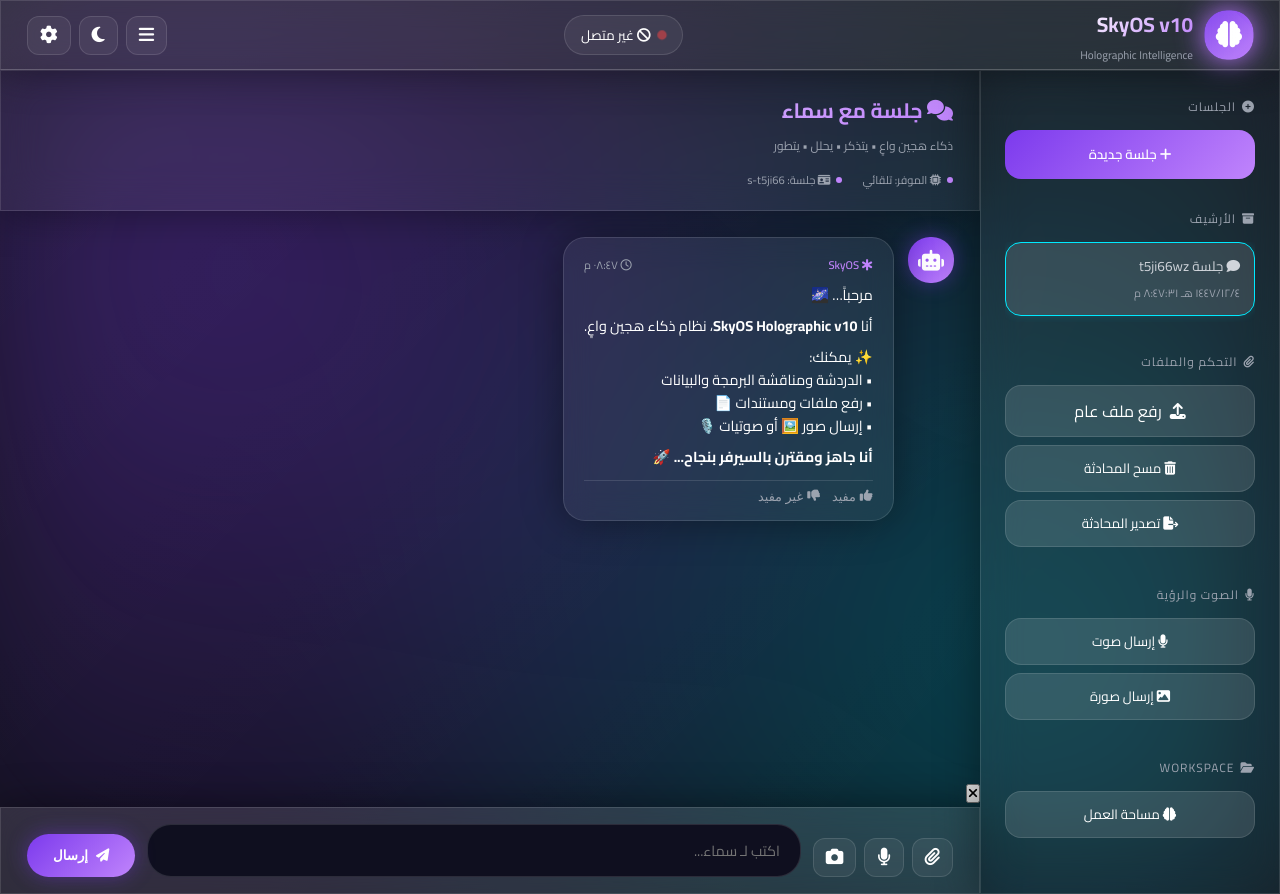
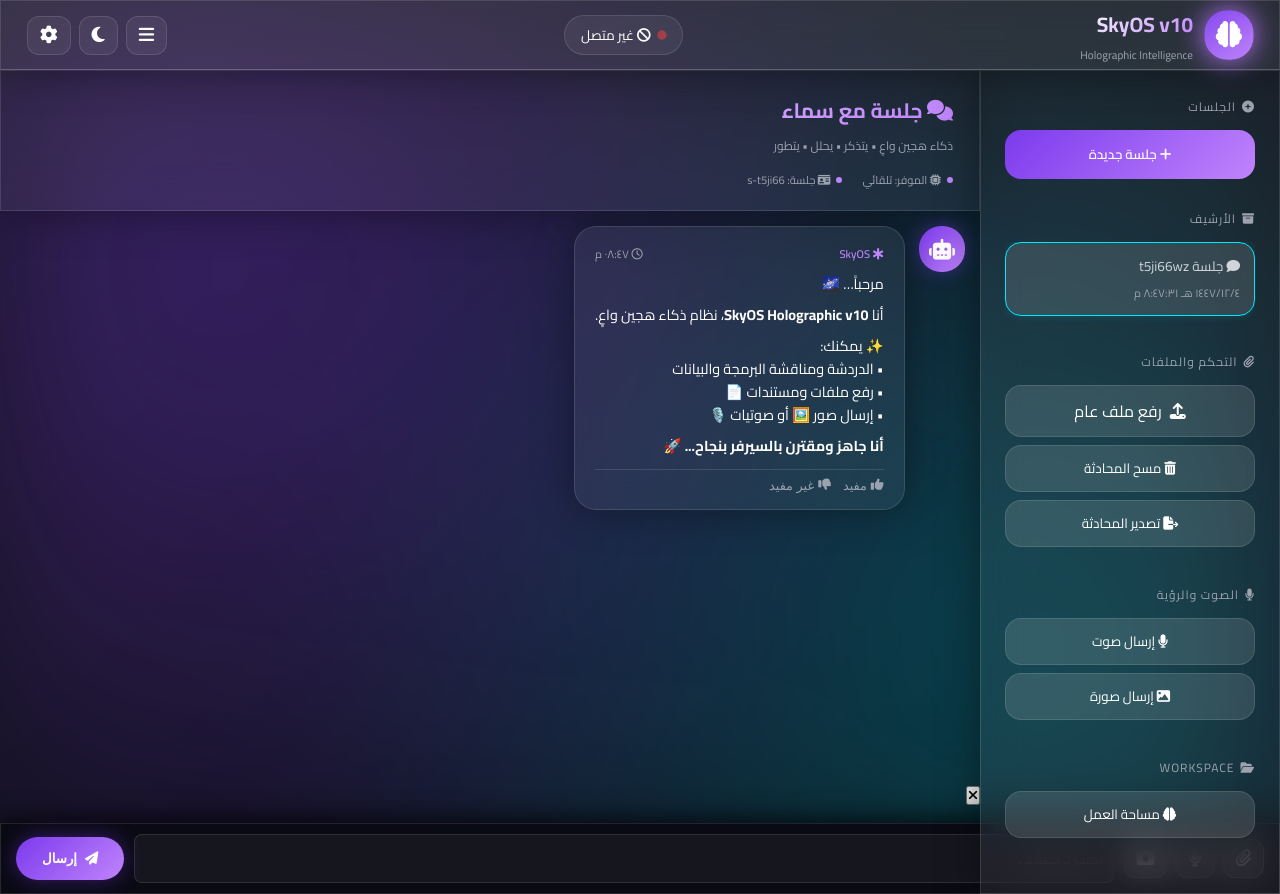
Before and after one commit to aicoogoo-lab/Coogoo-ai, a Flask app: page / in a window 1280 px wide. Run offline with Flask 3, Linux system fonts and the light colour scheme; parts of the project's set-up code (start-up, migrations or seed data) failed here and were passed over.

Commit message:
Update index.html

```diff
--- a/templates/index.html
+++ b/templates/index.html
@@ -2,7 +2,7 @@
 <html lang="ar" dir="rtl">
 <head>
   <meta charset="utf-8" />
-  <meta name="viewport" content="width=device-width, initial-scale=1, maximum-scale=1" />
+  <meta name="viewport" content="width=device-width, initial-scale=1, maximum-scale=1, user-scalable=no" />
   <meta name="theme-color" content="#0a0a14" />
   <meta name="description" content="SkyOS v10 — Holographic PWA Intelligence System" />
   <title>SkyOS v10 — Holographic Edition</title>
@@ -21,6 +21,109 @@
   <link rel="stylesheet" href="/static/css/style.css" />
 
   <link rel="preload" href="/static/js/script.js" as="script" />
+
+  <style>
+    /* فرض أبعاد الشاشة ومنع الاختفاء */
+    html, body {
+      height: 100% !important;
+      margin: 0 !important;
+      padding: 0 !important;
+      overflow: hidden !important;
+    }
+
+    #sky-root {
+      display: flex;
+      flex-direction: column;
+      height: 100vh;
+      width: 100%;
+    }
+
+    .sky-layout {
+      display: flex;
+      flex: 1;
+      height: calc(100vh - 60px);
+      position: relative;
+      overflow: hidden;
+    }
+
+    .sky-main {
+      display: flex;
+      flex-direction: column;
+      flex: 1;
+      height: 100% !important;
+      position: relative !important;
+      padding-bottom: 85px !important; /* مسافة لحماية حقل النص الثابت السفلي */
+      box-sizing: border-box;
+    }
+
+    .sky-chat-window {
+      flex: 1;
+      overflow-y: auto !important;
+      padding: 15px !important;
+      padding-bottom: 30px !important;
+    }
+
+    /* تثبيت حقل الكتابة بقوة أسفل شاشة الهاتف وسطح المكتب */
+    .sky-input-bar {
+      position: fixed !important;
+      bottom: 0 !important;
+      left: 0 !important;
+      right: 0 !important;
+      width: 100% !important;
+      z-index: 9995 !important; /* رفعه فوق كل طبقات التصميم */
+      background: #0a0a14 !important;
+      border-top: 1px solid rgba(255, 255, 255, 0.1) !important;
+      padding: 10px 15px !important;
+      box-sizing: border-box !important;
+      display: flex !important;
+      align-items: center !important;
+      gap: 10px !important;
+      box-shadow: 0 -5px 25px rgba(0, 0, 0, 0.7) !important;
+    }
+
+    body.light .sky-input-bar {
+      background: #ffffff !important;
+      border-top: 1px solid rgba(0, 0, 0, 0.1) !important;
+    }
+
+    .sky-input {
+      flex: 1 !important;
+      min-width: 0 !important;
+      background: rgba(255, 255, 255, 0.05) !important;
+      border: 1px solid rgba(255, 255, 255, 0.1) !important;
+      color: inherit !important;
+      border-radius: 8px !important;
+      padding: 10px !important;
+      resize: none !important;
+      font-family: 'Cairo', sans-serif !important;
+    }
+
+    body.light .sky-input {
+      background: rgba(0, 0, 0, 0.03) !important;
+      border: 1px solid rgba(0, 0, 0, 0.1) !important;
+    }
+
+    /* تنسيق متجاوب للقائمة الجانبية لإصلاحها على الجوال */
+    @media (max-width: 768px) {
+      .sky-sidebar {
+        position: fixed !important;
+        top: 60px !important;
+        right: -100% !important; /* مخفية خارج الشاشة يمينا افتراضياً */
+        width: 290px !important;
+        height: calc(100vh - 60px) !important;
+        z-index: 9999 !important;
+        transition: right 0.3s ease-in-out !important;
+        background: rgba(10, 10, 20, 0.98) !important;
+        box-shadow: -5px 0 20px rgba(0,0,0,0.5) !important;
+        display: block !important;
+      }
+
+      /* الكلاس البرمجي المسؤول عن سحب القائمة للداخل عند الضغط على زر التحكم */
+      .sky-sidebar.mobile-show {
+        right: 0 !important;
+      }
+    }
+  </style>
 </head>
 
 <body class="dark sky-mode-{{ ui_mode if ui_mode else 'holo' }}">
@@ -162,12 +265,12 @@
       ui_mode: "{{ ui_mode if ui_mode else 'holo' }}",
       endpoints: {
         ask: "/api/chat",
-        upload: "/scrape",
-        voice: "/api/chat",
-        vision: "/api/chat",
-        feedback: "/scrape",
-        clear: "/os/desktop",
-        status: "/"
+        upload: "/upload",
+        voice: "/voice",
+        vision: "/vision",
+        feedback: "/feedback",
+        clear: "/clear",
+        status: "/api/v1/status"
       }
     };
   </script>
```
